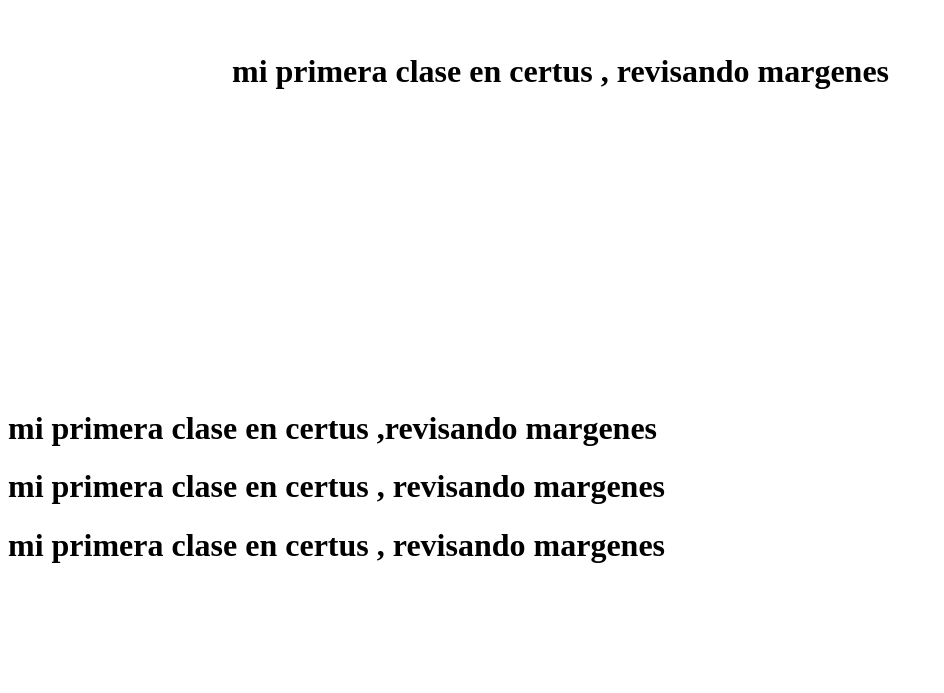
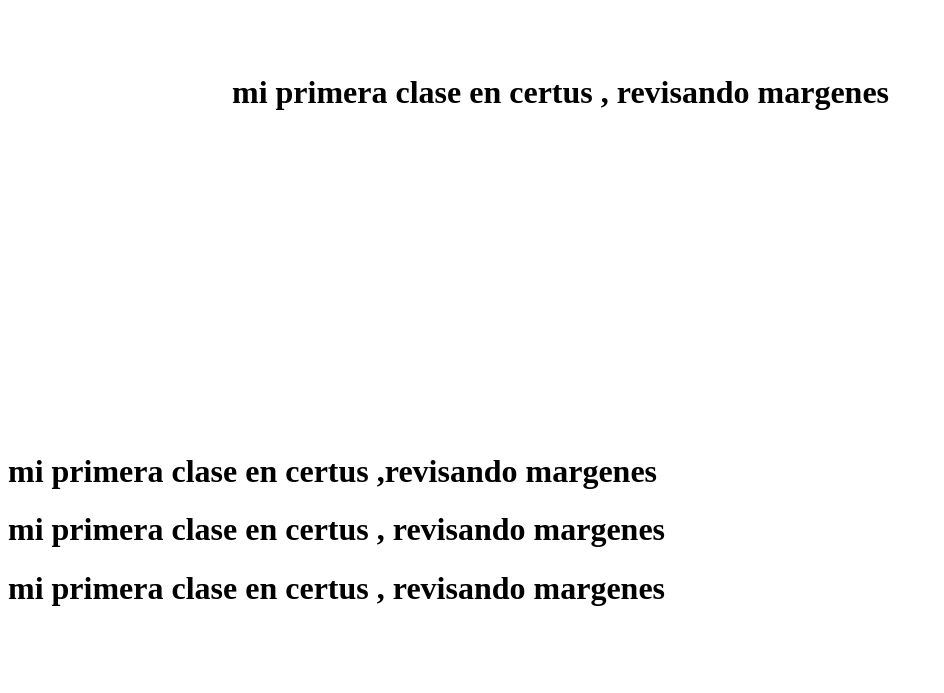
Before and after one commit to Josexde/14_04_25-parte2, a plain HTML site: page index.html in a window 1280 px wide. Shown: the part 107-800 px from the top of the page, without its empty margins (0-944 px from the left). Drawn offline with Linux system fonts and the light colour scheme.

Commit message:
Add files via upload

```diff
--- a/index.html
+++ b/index.html
@@ -7,15 +7,15 @@
 </head>
 <body>
 
-<h1 style="margin: 5em 3em 10em 7em"> mi primera clase en certus , revisando margenes </h1>     </h1>
+<h1 style="padding: 5em 3em 10em 7em"> mi primera clase en certus , revisando margenes </h1>     </h1>
 
-<h1 style="margin-top: 5em :" > mi primera clase en certus ,revisando margenes </h1>     </h1>
+<h1 style="padding-top: 5em :" > mi primera clase en certus ,revisando margenes </h1>     </h1>
 
-<h1 style="margin-right: 3em;" > mi primera clase en certus , revisando  margenes </h1>     </h1>
+<h1 style="padding-right: 3em;" > mi primera clase en certus , revisando  margenes </h1>     </h1>
 
-<h1 style="margin-bottom: 10em;"> mi primera clase en certus , revisando margenes </h1>     </h1>
+<h1 style="padding-bottom: 10em;"> mi primera clase en certus , revisando margenes </h1>     </h1>
 
-<h1 style="margin-top: 5em;padding-right: 3em;padding-bottom: 10em;padding-left: 7em;"> mi primera clase en cwertus , rvisando margenes </h1>     </h1>
+<h1 style="padding-top: 5em;padding-right: 3em;padding-bottom: 10em;padding-left: 7em;"> mi primera clase en cwertus , rvisando margenes </h1>     </h1>
 
 
 
```
